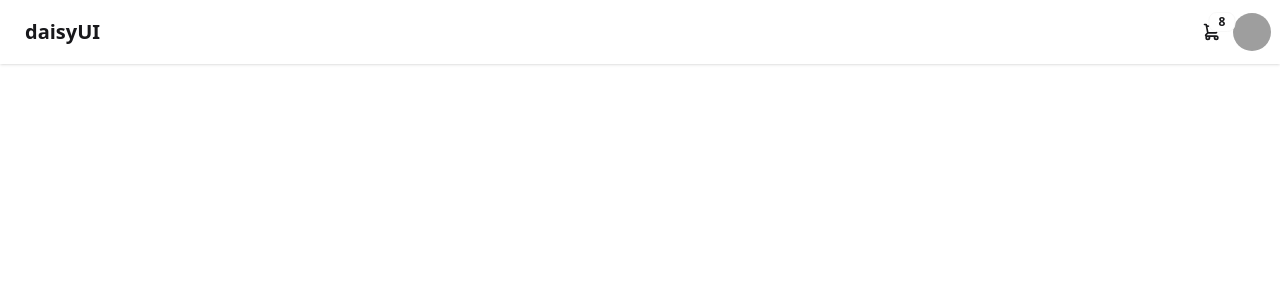
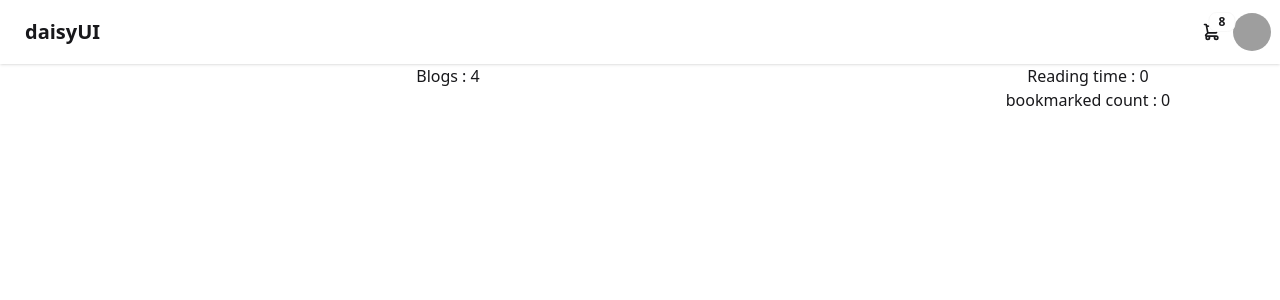
Before and after one commit to jubaer2222/mo-42, a React (Vite) app: page / in a window 1280 px wide. Shown: the top 300 px of the page. Built offline with nearby package versions, Linux system fonts and the light colour scheme; grey boxes are pictures that could not be loaded.

Commit message:
added blogs

```diff
--- /dev/null
+++ b/public/blogs.json
@@ -0,0 +1,55 @@
+[
+    {
+        "id": 1,
+        "cover": "https://i.ibb.co/84Zfw2n/1.jpg",
+        "title": "Top 10 ES6 Features You Must Know",
+        "author_img": "https://i.ibb.co/VvLNdLL/boy1.png",
+        "author": "Hamza Sohail",
+        "posted_date": "September 15, 2023",
+        "reading_time": 5,
+        "hashtags": [
+            "beginners",
+            "es6"
+        ]
+    },
+    {
+        "id": 2,
+        "cover": "https://i.ibb.co/6N2dgnZ/2.png",
+        "title": "JavaScript Objects for Absolute Beginners: A Fun Introduction",
+        "author_img": "https://i.ibb.co/7rFSJx5/girl1.jpg",
+        "author": "Sajal Ali",
+        "posted_date": "August 28, 2023",
+        "reading_time": 4,
+        "hashtags": [
+            "javascript",
+            "coding",
+            "dev"
+        ]
+    },
+    {
+        "id": 3,
+        "cover": "https://i.ibb.co/RzGzcPg/3.png",
+        "title": "Component lifecycle in React — Class component vs Functional component",
+        "author_img": "https://i.ibb.co/vwGwnhT/boy2.jpg",
+        "author": "Feroze Khan",
+        "posted_date": "July 10, 2023",
+        "reading_time": 10,
+        "hashtags": [
+            "mid_level",
+            "react"
+        ]
+    },
+    {
+        "id": 4,
+        "cover": "https://i.ibb.co/vvTfkcv/4.jpg",
+        "title": "Free images and resources collection for website",
+        "author_img": "https://i.ibb.co/Sn7zB4q/girl2.jpg",
+        "author": "Anmol Baloch",
+        "posted_date": "June 5, 2023",
+        "reading_time": 9,
+        "hashtags": [
+            "development",
+            "resources"
+        ]
+    }
+]
--- a/src/App.jsx
+++ b/src/App.jsx
@@ -1,5 +1,6 @@
 
 import './App.css'
+import Blogs from './components/Blogs/Blogs'
 import Navbar from './components/Navbar/Navbar'
 
 function App() {
@@ -10,6 +11,16 @@
 
      <Navbar></Navbar>
 
+     <div className="main-container flex text-center">
+      <div className="left-container w-[70%]">
+        <Blogs></Blogs>
+      </div>
+      <div className="right-container w-[30%]">
+        <h1>Reading time : 0</h1>
+        <h1>bookmarked count : 0</h1>
+      </div>
+     </div>
+
     </>
   )
 }
--- /dev/null
+++ b/src/components/Blogs/Blogs.jsx
@@ -0,0 +1,22 @@
+import React, { useEffect, useState } from 'react';
+
+
+const Blogs = () => {
+
+  const [blogs,setBlogs] = useState([])
+
+  useEffect(() =>{
+     fetch("blogs.json")
+     .then(res => res.json())
+     .then(data=>setBlogs(data))
+},[])
+console.log(blogs);
+
+  return (
+    <div>
+      <h1>Blogs : {blogs.length}</h1>
+    </div>
+  );
+};
+
+export default Blogs;
```
